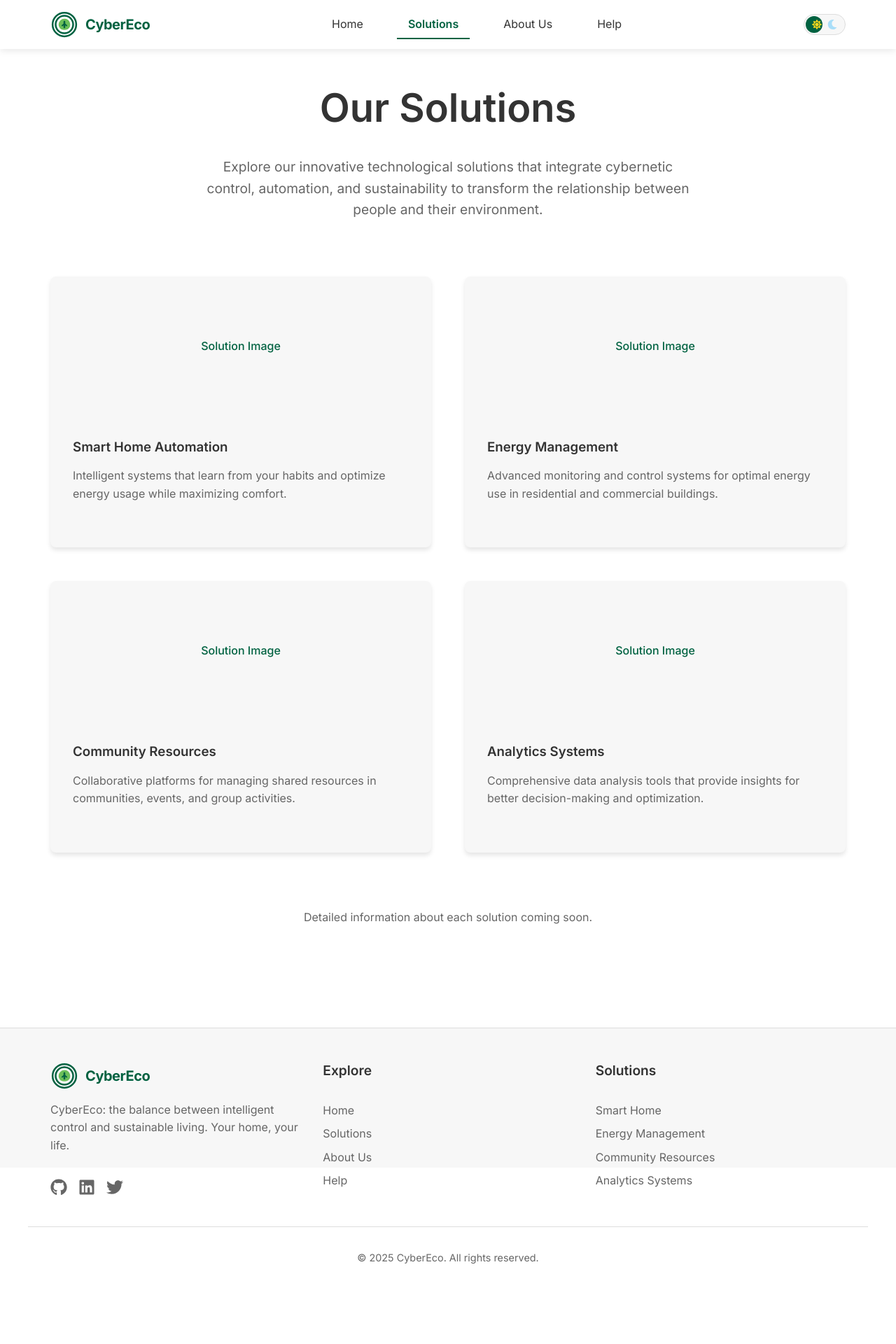
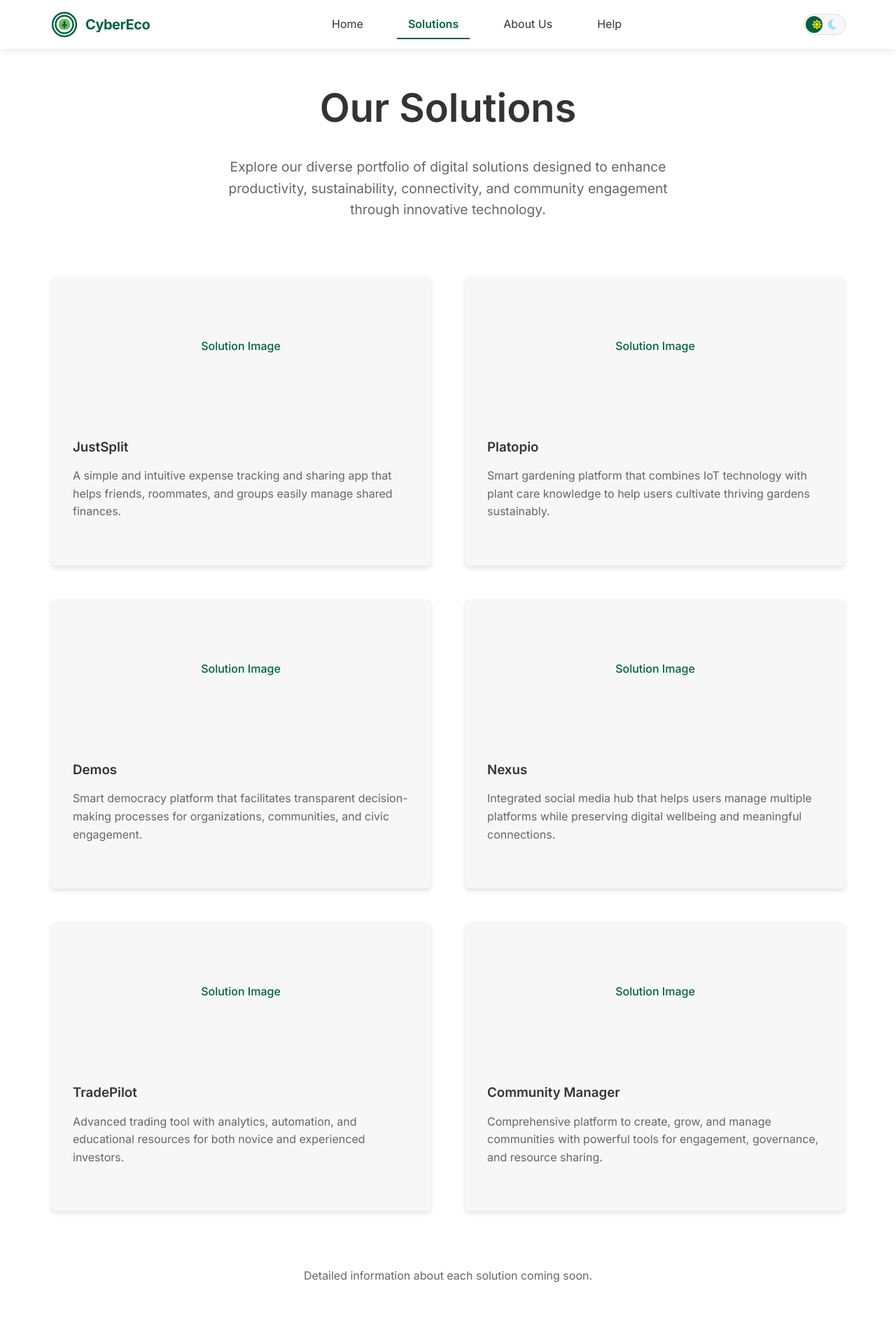
Before and after one commit to cyber-eco/cybereco-monorepo, a React (Create React App) app: page /#/portfolio in a window 1280 px wide. Shown: the top 1920 px of the page at 70% size. Before the commit the page ends 1808 px from the top, so only its background shows below. Built offline with nearby package versions, Linux system fonts and the light colour scheme.

Commit message:
Revise content across multiple components to emphasize CyberEco's focus on digital applications for financial management, community engagement, and social connectivity.

```diff
--- a/src/components/home/CallToAction.js
+++ b/src/components/home/CallToAction.js
@@ -59,8 +59,8 @@ const CallToAction = () => {
           transition={{ duration: 0.6, delay: 0.2 }}
           viewport={{ once: true }}
         >
-          Discover how CyberEco's innovative solutions can help you create a more efficient,
-          sustainable, and harmonious environment.
+          Discover how CyberEco's innovative applications can help you manage finances,
+          engage with communities, and navigate social connections more effectively.
         </Description>
 
         <ButtonGroup
--- a/src/components/home/Features.js
+++ b/src/components/home/Features.js
@@ -88,29 +88,29 @@ const Features = () => {
   const features = [
     {
       id: 1,
-      title: 'Smart Home Automation',
-      description: 'Intelligent systems that learn from your habits and optimize energy usage while maximizing comfort.',
+      title: 'Financial Management',
+      description: 'Simple and intuitive tools for expense tracking, sharing, and management across groups and communities.',
       icon: <FaHome />,
       color: '#006241'
     },
     {
       id: 2,
-      title: 'Sustainable Solutions',
-      description: 'Eco-friendly technology that reduces environmental impact without sacrificing functionality.',
+      title: 'Community Engagement',
+      description: 'Platforms that foster healthy communities through democratic processes, resource sharing, and collaboration.',
       icon: <FaLeaf />,
       color: '#6BBF59'
     },
     {
       id: 3,
-      title: 'Integrated Ecosystems',
-      description: 'Seamlessly connected devices and platforms that work together to create a comprehensive experience.',
+      title: 'Digital Wellbeing',
+      description: 'Solutions that promote meaningful online interactions and balanced digital consumption habits.',
       icon: <FaNetworkWired />,
       color: '#006241'
     },
     {
       id: 4,
-      title: 'Enhanced Security',
-      description: 'Advanced protection for your data and physical spaces with state-of-the-art cybersecurity measures.',
+      title: 'Data-Driven Decisions',
+      description: 'Analytics and tools that provide insights for better decision-making in finance, community management, and more.',
       icon: <FaShieldAlt />,
       color: '#6BBF59'
     }
--- a/src/components/home/Hero.js
+++ b/src/components/home/Hero.js
@@ -124,7 +124,7 @@ const Hero = () => {
             animate={{ opacity: 1, y: 0 }}
             transition={{ duration: 0.6 }}
           >
-            Intelligent Systems for a <HighlightedText>Sustainable Future</HighlightedText>
+            Digital Solutions for a <HighlightedText>Connected World</HighlightedText>
           </HeroTitle>
 
           <HeroSubtitle
@@ -132,8 +132,8 @@ const Hero = () => {
             animate={{ opacity: 1, y: 0 }}
             transition={{ duration: 0.6, delay: 0.2 }}
           >
-            CyberEco connects innovative technology with sustainability, creating intelligent systems
-            that transform how people interact with their environments.
+            CyberEco creates innovative applications that enhance how people manage finances,
+            engage with communities, and connect with each other in the digital age.
           </HeroSubtitle>
 
           <ButtonGroup
--- a/src/components/home/SolutionsPreview.js
+++ b/src/components/home/SolutionsPreview.js
@@ -104,15 +104,27 @@ const ButtonContainer = styled.div`
 const SolutionsPreview = () => {
   const solutions = [
     {
-      id: "smart-home",
-      title: "Smart Home Automation",
-      description: "Intelligent systems that learn from your habits and optimize energy usage while maximizing comfort.",
+      id: "justsplit",
+      title: "JustSplit",
+      description: "A simple and intuitive expense tracking and sharing app that helps friends, roommates, and groups easily manage shared finances.",
       color: "rgba(0, 98, 65, 0.2)"
     },
     {
-      id: "energy",
-      title: "Energy Management",
-      description: "Advanced monitoring and control systems for optimal energy use in residential and commercial buildings.",
+      id: "platopio",
+      title: "Platopio",
+      description: "Smart gardening platform that combines IoT technology with plant care knowledge to help users cultivate thriving gardens sustainably.",
+      color: "rgba(107, 191, 89, 0.2)"
+    },
+    {
+      id: "demos",
+      title: "Demos",
+      description: "Smart democracy platform that facilitates transparent decision-making processes for organizations, communities, and civic engagement.",
+      color: "rgba(0, 98, 65, 0.2)"
+    },
+    {
+      id: "nexus",
+      title: "Nexus",
+      description: "Integrated social media hub that helps users manage multiple platforms while preserving digital wellbeing and meaningful connections.",
       color: "rgba(107, 191, 89, 0.2)"
     }
   ];
@@ -135,7 +147,7 @@ const SolutionsPreview = () => {
             transition={{ duration: 0.6, delay: 0.2 }}
             viewport={{ once: true }}
           >
-            Explore some of our innovative solutions designed to integrate technology and sustainability
+            Explore our diverse portfolio of digital applications designed to enhance productivity, connectivity, and community engagement
           </SectionSubtitle>
         </SectionHeader>
 
--- a/src/components/layout/Footer.js
+++ b/src/components/layout/Footer.js
@@ -108,10 +108,12 @@ const Footer = () => {
 
         <FooterSection>
           <FooterTitle>Solutions</FooterTitle>
-          <FooterLink to="/portfolio#smart-home">Smart Home</FooterLink>
-          <FooterLink to="/portfolio#energy">Energy Management</FooterLink>
-          <FooterLink to="/portfolio#community">Community Resources</FooterLink>
-          <FooterLink to="/portfolio#analytics">Analytics Systems</FooterLink>
+          <FooterLink to="/portfolio#justsplit">JustSplit</FooterLink>
+          <FooterLink to="/portfolio#platopio">Platopio</FooterLink>
+          <FooterLink to="/portfolio#demos">Demos</FooterLink>
+          <FooterLink to="/portfolio#nexus">Nexus</FooterLink>
+          <FooterLink to="/portfolio#tradepilot">TradePilot</FooterLink>
+          <FooterLink to="/portfolio#community-manager">Community Manager</FooterLink>
         </FooterSection>
       </FooterContainer>
 
--- a/src/pages/AboutPage.js
+++ b/src/pages/AboutPage.js
@@ -98,14 +98,14 @@ const AboutPage = () => {
           <TextContent>
             <SectionTitle>Who We Are</SectionTitle>
             <p>
-              CyberEco is an innovative parent company dedicated to developing technological solutions
-              that integrate cybernetic control, automation, and sustainability. Our purpose is to transform
-              the relationship between people and their environment through intelligent systems that
-              harmonize technology, efficiency, and well-being.
+              CyberEco is an innovative parent company dedicated to developing digital applications
+              that enhance financial collaboration, community engagement, and social connectivity.
+              Our purpose is to transform how people manage resources, make decisions collectively,
+              and interact with technology through intuitive, user-centered solutions.
             </p>
             <p>
-              Our team combines expertise in artificial intelligence, IoT, regenerative design, and
-              energy efficiency to create comprehensive solutions for domestic, urban, and industrial environments.
+              Our team combines expertise in software development, user experience design, financial systems,
+              and community building to create comprehensive digital tools for individuals and groups.
             </p>
           </TextContent>
           <ImagePlaceholder>Team Image</ImagePlaceholder>
@@ -118,17 +118,17 @@ const AboutPage = () => {
           <TextContent>
             <h3>Vision</h3>
             <p>
-              To be the global reference in technologies that connect artificial intelligence, the Internet of
-              Things (IoT), and sustainable space management, empowering individuals and communities to live
-              more consciously, connected, and resilient.
+              To be a leading creator of digital applications that empower individuals and communities
+              to collaborate more effectively, make better decisions, and form meaningful connections in
+              an increasingly digital world.
             </p>
           </TextContent>
           <TextContent>
             <h3>Mission</h3>
             <p>
-              To design and deploy user-centered digital solutions that automate, optimize, and harmonize
-              domestic, urban, and industrial environments, integrating principles of cybernetics, regenerative
-              design, and energy efficiency.
+              To design and deploy user-centered digital solutions that simplify financial management,
+              facilitate community engagement, and enhance social connections while promoting transparency,
+              sustainability, and digital wellbeing.
             </p>
           </TextContent>
         </AboutContent>
--- a/src/pages/PortfolioPage.js
+++ b/src/pages/PortfolioPage.js
@@ -79,24 +79,34 @@ const ComingSoon = styled.div`
 const PortfolioPage = () => {
   const solutions = [
     {
-      id: "smart-home",
-      title: "Smart Home Automation",
-      description: "Intelligent systems that learn from your habits and optimize energy usage while maximizing comfort."
+      id: "justsplit",
+      title: "JustSplit",
+      description: "A simple and intuitive expense tracking and sharing app that helps friends, roommates, and groups easily manage shared finances."
     },
     {
-      id: "energy",
-      title: "Energy Management",
-      description: "Advanced monitoring and control systems for optimal energy use in residential and commercial buildings."
+      id: "platopio",
+      title: "Platopio",
+      description: "Smart gardening platform that combines IoT technology with plant care knowledge to help users cultivate thriving gardens sustainably."
     },
     {
-      id: "community",
-      title: "Community Resources",
-      description: "Collaborative platforms for managing shared resources in communities, events, and group activities."
+      id: "demos",
+      title: "Demos",
+      description: "Smart democracy platform that facilitates transparent decision-making processes for organizations, communities, and civic engagement."
     },
     {
-      id: "analytics",
-      title: "Analytics Systems",
-      description: "Comprehensive data analysis tools that provide insights for better decision-making and optimization."
+      id: "nexus",
+      title: "Nexus",
+      description: "Integrated social media hub that helps users manage multiple platforms while preserving digital wellbeing and meaningful connections."
+    },
+    {
+      id: "tradepilot",
+      title: "TradePilot",
+      description: "Advanced trading tool with analytics, automation, and educational resources for both novice and experienced investors."
+    },
+    {
+      id: "community-manager",
+      title: "Community Manager",
+      description: "Comprehensive platform to create, grow, and manage communities with powerful tools for engagement, governance, and resource sharing."
     }
   ];
 
@@ -115,8 +125,8 @@ const PortfolioPage = () => {
           animate={{ opacity: 1, y: 0 }}
           transition={{ duration: 0.6, delay: 0.2 }}
         >
-          Explore our innovative technological solutions that integrate cybernetic control,
-          automation, and sustainability to transform the relationship between people and their environment.
+          Explore our diverse portfolio of digital solutions designed to enhance productivity, sustainability,
+          connectivity, and community engagement through innovative technology.
         </Subtitle>
       </PageHeader>
 
```
Also changed, not shown: src/components/home/MissionSection.js (+5 -5 lines), src/pages/HelpPage.js (+8 -8 lines).
